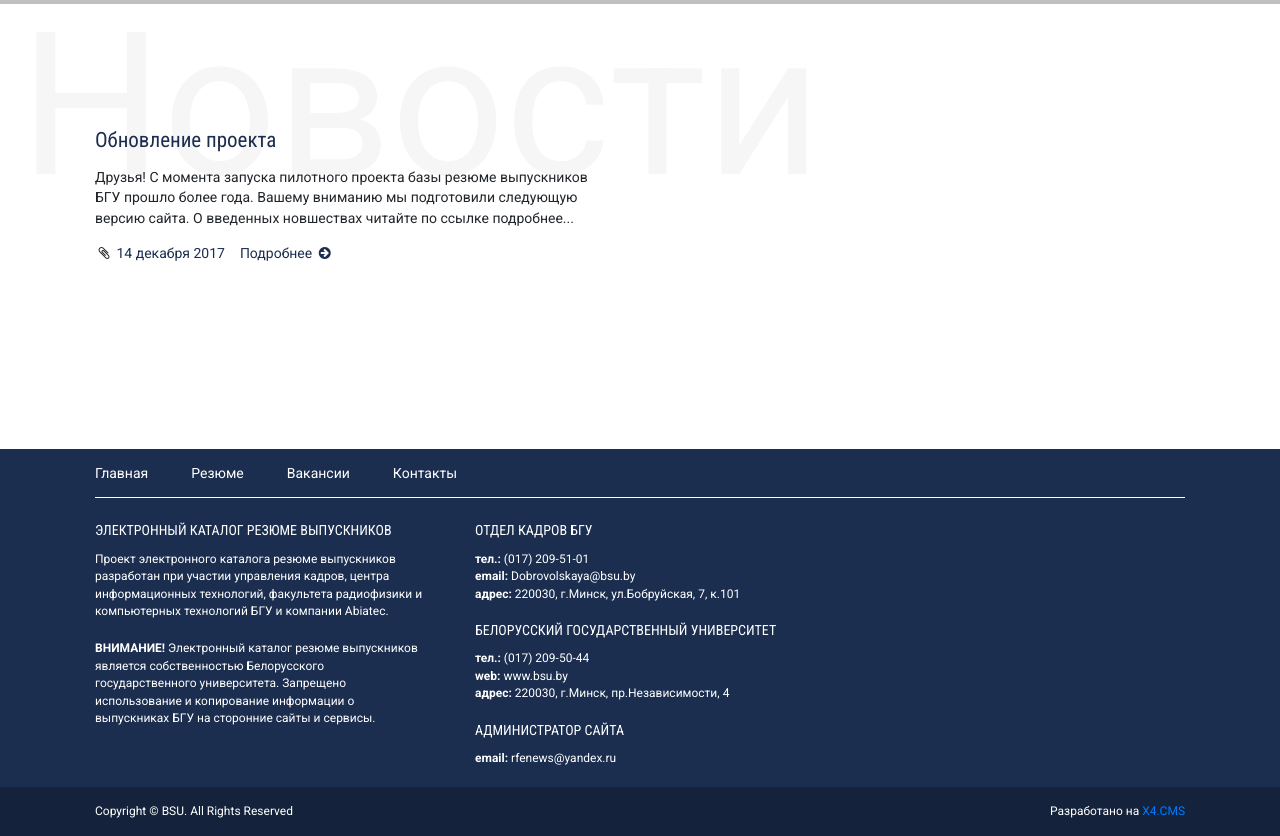
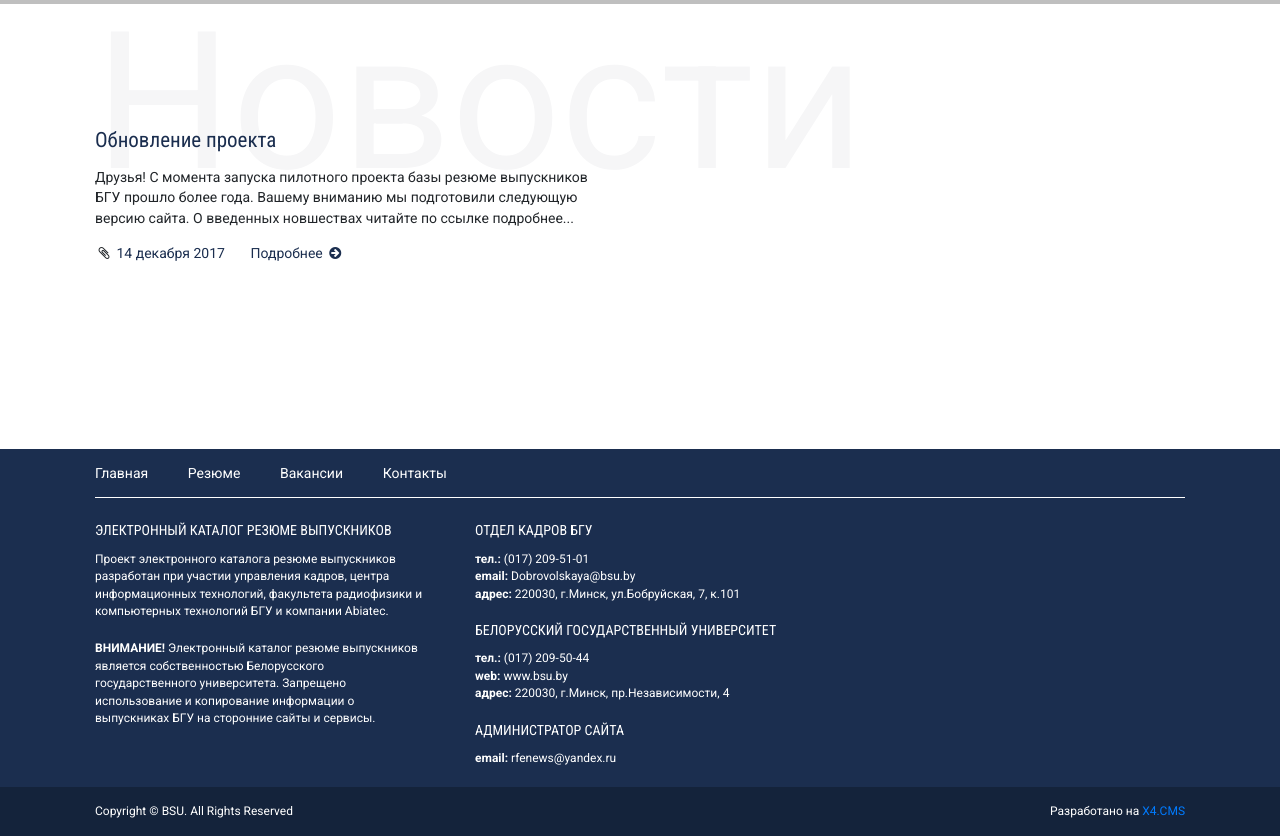
Before and after one commit to DragonsKiller/slava-site, a PHP site: page / in a window 1280 px wide. Shown: the part 543-1379 px from the top of the page. Run offline with PHP 8.4, Linux system fonts and the light colour scheme; some libraries are stand-ins or nearby versions.

Commit message:
add some css changes

```diff
--- a/home.html
+++ b/home.html
@@ -22,7 +22,7 @@
 			<nav class="navbar navbar-expand-lg navbar-light bg-light">
 			  <a class="navbar-brand" href="https://cv.bsu.by/">
 					<img src="%D0%A0%D0%B5%D0%B7%D1%8E%D0%BC%D0%B5%20%D0%B2%D1%8B%D0%BF%D1%83%D1%81%D0%BA%D0%BD%D0%B8%D0%BA%D0%BE%D0%B2%20_%20%D0%AD%D0%BB%D0%B5%D0%BA%D1%82%D1%80%D0%BE%D0%BD%D0%BD%D1%8B%D0%B9%20%D0%BA%D0%B0%D1%82%D0%B0%D0%BB%D0%BE%D0%B3%20%D0%91%D0%93%D0%A3_files/logo-bsu-000065.png">
-					<span>Белорусский государственный университет</span>
+					<span>Белорусский <br /> государственный <br /> университет</span>
 				</a>
 			  <button class="navbar-toggler" type="button" data-toggle="collapse" data-target="#navbarToggler" aria-controls="navbarToggler" aria-expanded="false" aria-label="Toggle navigation">
 				<span class="navbar-toggler-icon"></span>
--- a/Резюме выпускников _ Электронный каталог БГУ_files/main.css
+++ b/Резюме выпускников _ Электронный каталог БГУ_files/main.css
@@ -234,7 +234,7 @@ h3 {
 	width:100%
 }
 .navbar-brand {
-	width: 250px;
+	width: 70%;
 }
 .navbar-brand span {
 	font-family: 'Roboto Condensed', sans-serif;
@@ -310,7 +310,7 @@ h3 {
 .bg-main {
     background-image: url('/project/templates/_ares/images/bg-main.jpg');
     min-height: 450px;
-    background-size: cover;
+    background-size: auto;
     background-position: center center;
     background-repeat: no-repeat;
 }
@@ -361,10 +361,12 @@ h3 {
     display: inline-flex;
 }
 .list-inline li{
-    margin-right:15px;
+    margin-right: 1vw;
+    padding-right: 1vw;
 }
 .list-inline li:last-child{
     margin-right:0px;
+    padding-right: 0px;
 }
 .list-inline .destination time {
     color:#1b2e4f;
@@ -380,9 +382,9 @@ main .news::before {
     content: attr(data-heading);
     position: absolute;
     top: 0;
-    left: -50px;
+
     color: #f6f6f7;
-    font-size: 200px;
+    font-size: 15vw;
     line-height: 0.666;
     z-index: -999;
 }
```
